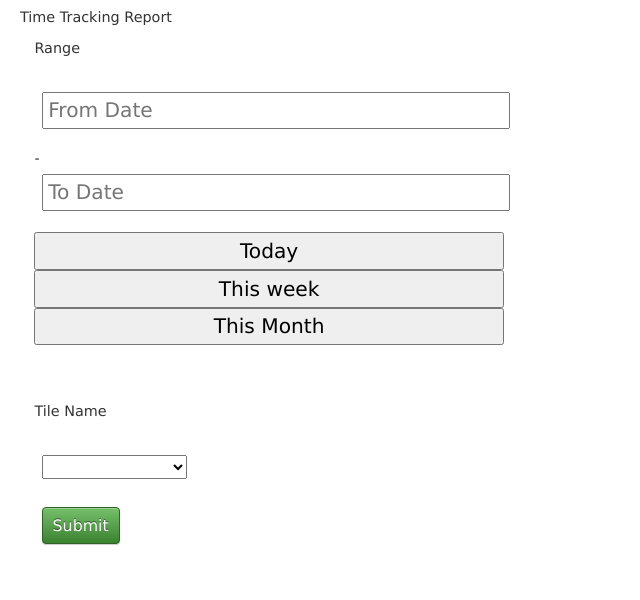
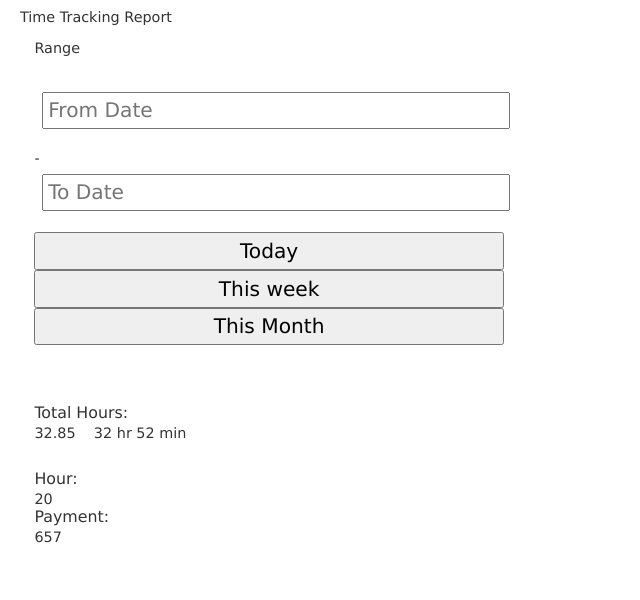
Before and after one commit to amit-diggs/tileclock, a CakePHP app: the page made by app/View/Admins/report.ctp in a window 1280 px wide. Shown: the part 48-648 px from the top of the page, without its empty margins (0-640 px from the left). Run offline with PHP 8.4 and a stand-in for CakePHP, Linux system fonts and the light colour scheme; the template is opened without the code that fills it, so the values that code supplies are empty; form fields are guessed from the names that the template uses; some libraries are stand-ins or nearby versions.

Commit message:
committed by Faysal

```diff
--- a/app/View/Admins/report.ctp
+++ b/app/View/Admins/report.ctp
@@ -46,18 +46,15 @@ $current = date('N');
         <?php if ($user_type == "admin") { ?>
             <div id="form-holder" class="padding">
             <?php } else { ?>
-                <div id="form-holder" style="display:none">
+            <div id="form-holder" style="display:none">
                 <?php } ?>
                 <div id="label"> Team Member </div>
                 <?php if ($user_type == "admin") { ?>
-                    <div id="textbox"><?php echo $this->Form->input("Tile.emp_id", array('type' => 'select', "options" => array($employee), 'empty' => 'All', 'div' => false, 'label' => false, 'style' => 'width:165px')); ?></div>
+                    <div id="textbox" class="newt"><?php echo $this->Form->input("Tile.emp_id", array('type' => 'select', "options" => array($employee), 'empty' => 'All', 'div' => false, 'label' => false, 'style' => 'width:165px')); ?></div>
                 <?php } else { ?>
-                    <div id="textbox"><?php echo $this->Form->input("Tile.emp_id", array('type' => 'select', "options" => array($employee), 'div' => false, 'label' => false, 'style' => 'width:165px')); ?></div>
+                    <div id="textbox" class="newt"><?php echo $this->Form->input("Tile.emp_id", array('type' => 'select', "options" => array($employee), 'div' => false, 'label' => false, 'style' => 'width:165px')); ?></div>
                 <?php } ?>
-            </div>
-
-            <div id="form-holder" class="padding bottom-radius">
-                <div id="label"> Tile Name </div>
+                <div id="label" class="newl"> Tile Name </div>
                 <div id="textbox"><?php echo $this->Form->input("Tile.job_id", array('type' => 'select', "options" => array($job), 'empty' => 'All', 'div' => false, 'label' => false, 'style' => 'width:145px')); ?>
                     <?php echo $this->Form->submit('Submit', array('div' => false, 'formnovalidate' => true, 'class' => 'submitButton', 'name' => 'search')); ?>
 
@@ -69,7 +66,25 @@ $current = date('N');
                     <?php } ?>
                 </div>
             </div>
+            <div class="timereport">
+                <div class="tfirst">
+                    <label for="thours">Total Hours: </label>
+                    <span class="tvalue">32.85&nbsp;&nbsp;&nbsp;&nbsp;32 hr 52 min</span>
+                </div>
+
+                <div class="hinside">
+                    <label for="hour">Hour: </label>
+                    <span class="tvalue">20</span>
+                    <label for="payment">Payment: </label>
+                    <span class="tvalue">657</span>
+                </div>
+            </div>
+            <!-- <div id="form-holder" class="padding bottom-radius">
+
+
+            </div> -->
             <?php print $this->Form->end(); ?>
+
         </div>
         <div class="clear"></div>
         <div id="form-holder" style="background:none">
```
Also changed, not shown: app/webroot/css/style.css (+36 -1 lines).
